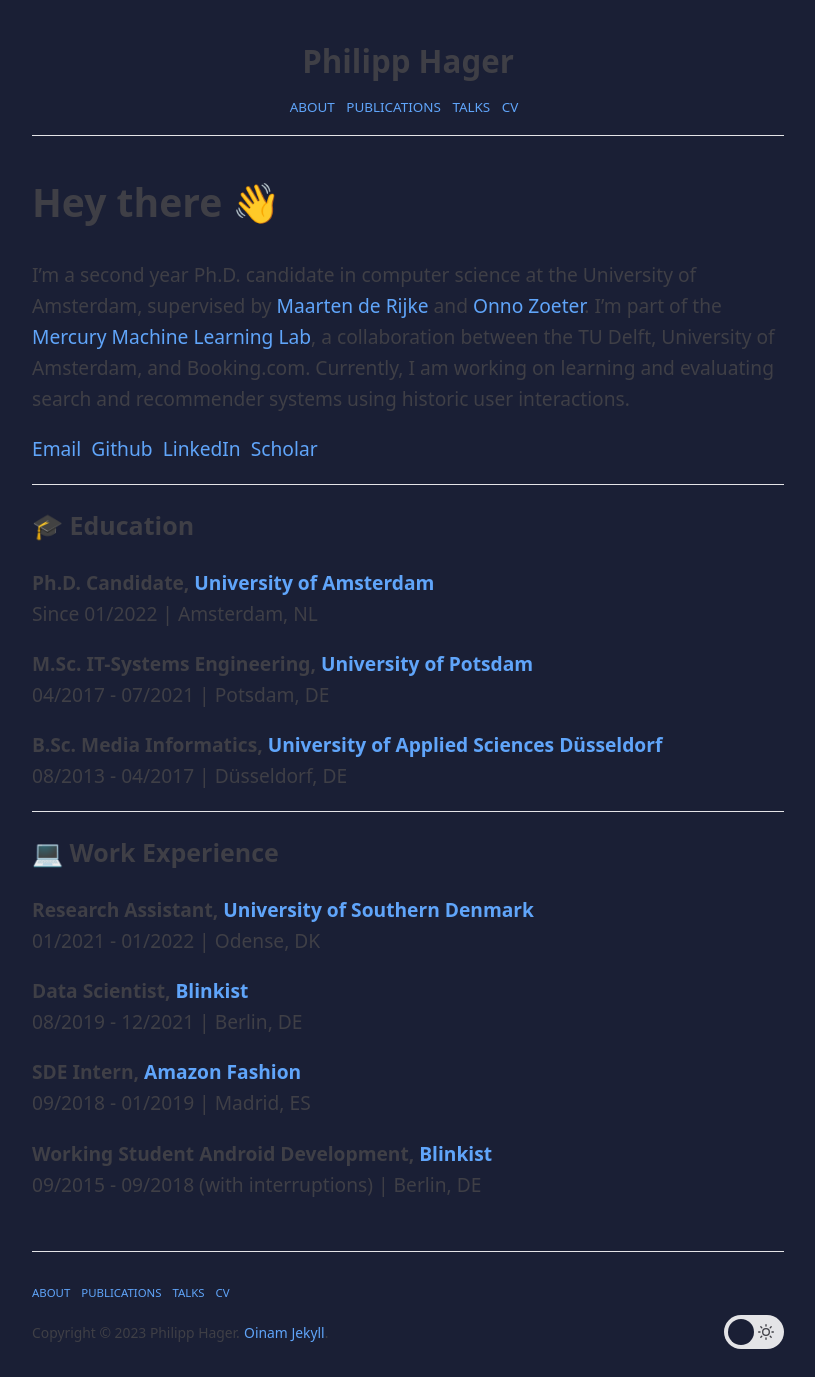
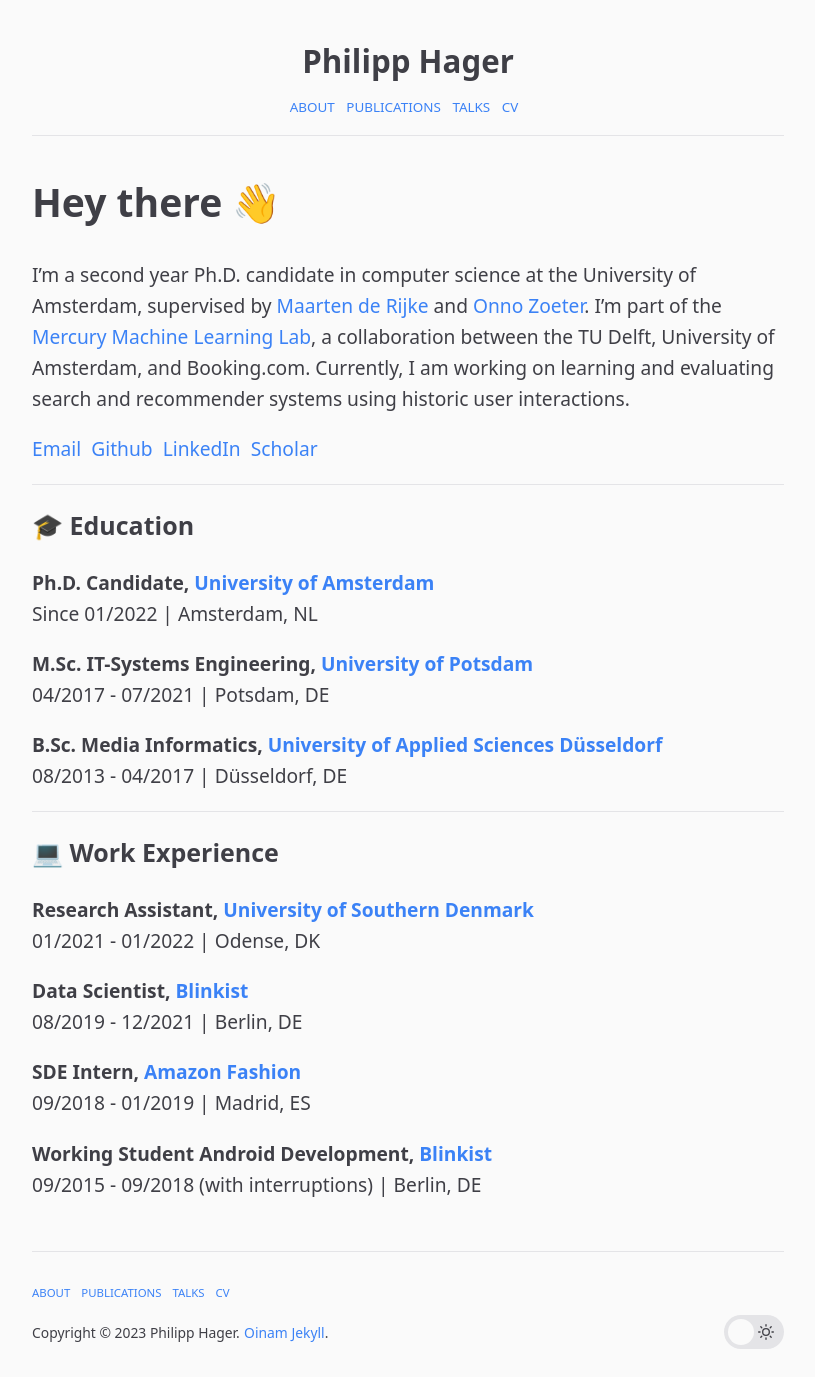
Before and after one commit to philipphager/philipphager.github.io, a Jekyll site: the page built from index.md, in a window 1280 px wide. Shown: the whole page, without its empty margins (232-1047 px from the left). Built offline with Jekyll 4.4.1, drawn with Linux system fonts in a browser that asks for light colours.

Commit message:
Revert "Update default.css"
This reverts commit 961a45aa9a308a1944570094650d124da12f99c7.

```diff
--- a/_includes/css/theme/default.css
+++ b/_includes/css/theme/default.css
@@ -6,12 +6,12 @@
   Almost all color variations can be played based off the few.
 */
 :root {
-  --color-primary: #60a5fa; /* blue-400 */
+  --color-primary: #3b82f6; /* blue-400 */
   --color-secondary: #2563eb; /* blue-600 */
-  --color-accent: #41c7c7; /* orange-400 */
+  --color-accent: #fb923c; /* orange-400 */
 
-  --background-color: #1a1f35; /* gray-50 */
-  --background-color-alt: #1a1f35; /* gray-100 */
+  --background-color: #fafafa; /* gray-50 */
+  --background-color-alt: #f4f4f5; /* gray-100 */
   --background-color-highlight: #e4e4e7; /* gray-200 */
 
   --text-color: #3f3f46; /* gray-700 */
```
